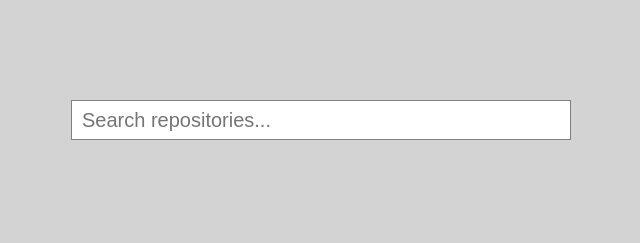
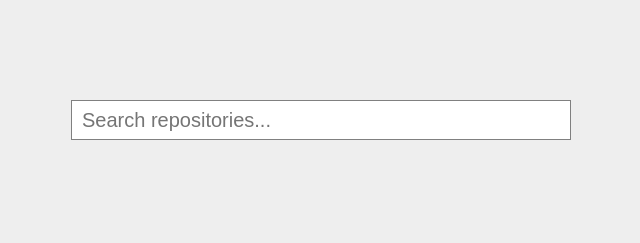
Before and after one commit to ultimatulny/search_repositories, a plain HTML site: page index.html in a window 1280 px wide. Shown: the whole page, without its empty margins (319-959 px from the left). Drawn offline with Linux system fonts and the light colour scheme.

Commit message:
Update style.css

```diff
--- a/css/style.css
+++ b/css/style.css
@@ -6,7 +6,7 @@
 }
 
 body {
-  background-color: lightgrey;
+  background-color: rgb(238, 238, 238);
 }
 
 .app {
```
